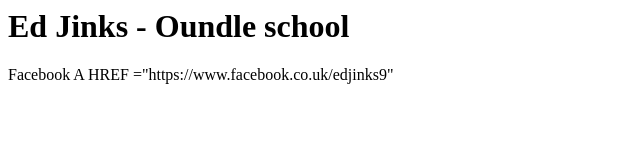
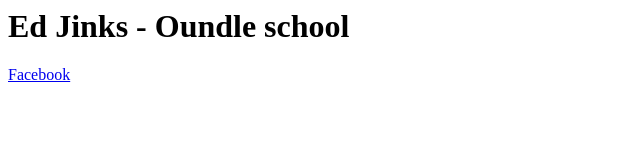
Before and after one commit to edjinks/edjinks.github.io, a plain HTML site: page index.html in a window 1280 px wide. Shown: the whole page, without its empty margins (0-640 px from the left). Drawn offline with Linux system fonts and the light colour scheme.

Commit message:
Update index.html

```diff
--- a/index.html
+++ b/index.html
@@ -1,2 +1,2 @@
 <h1>Ed Jinks - Oundle school</h1>
-<p1>Facebook A HREF ="https://www.facebook.co.uk/edjinks9"</p1>
+<p1><a HREF ="https://www.facebook.co.uk/edjinks9"/a> Facebook </p1>
```
